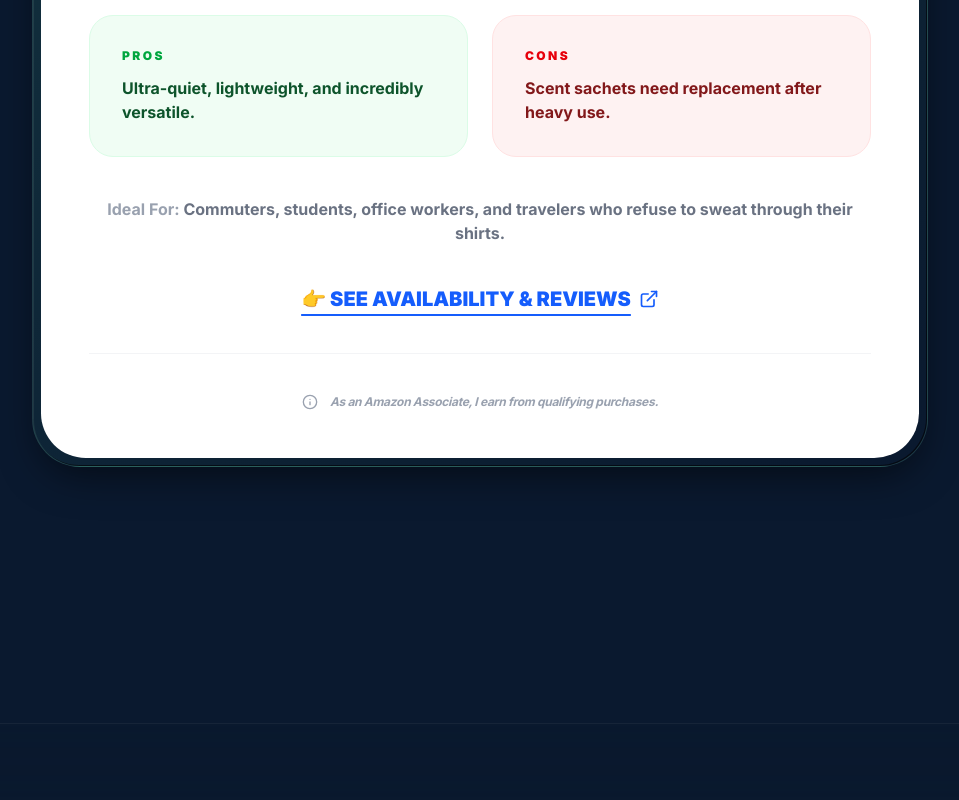
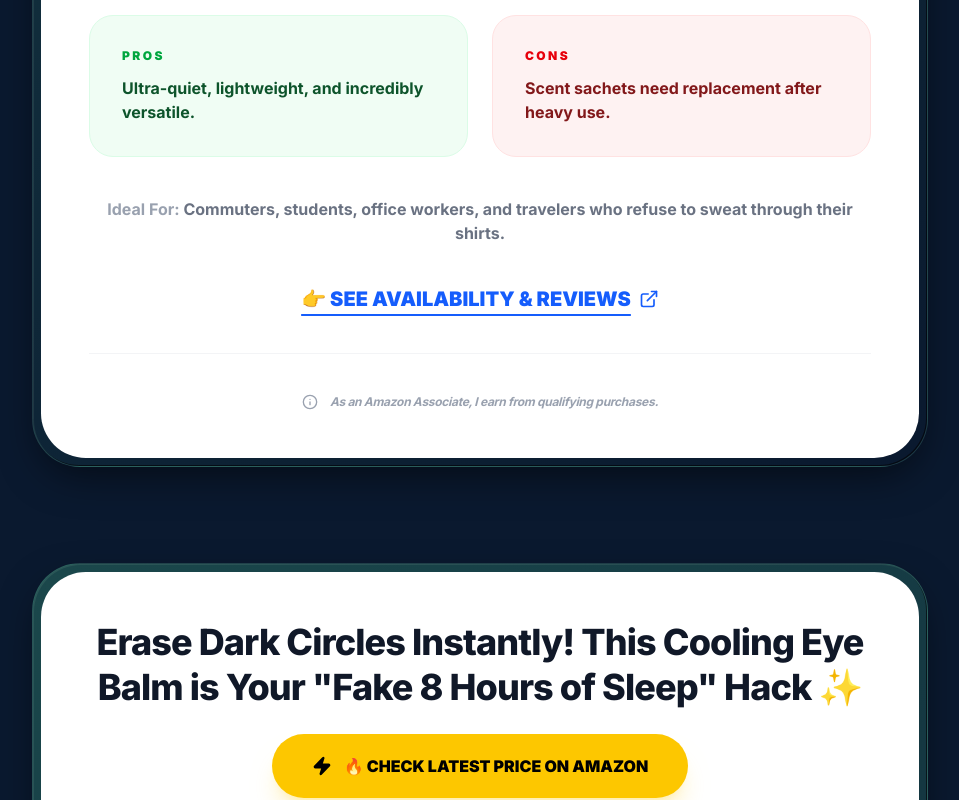
Before and after one commit to saimon919/DigiNepal, a React (Vite) app: page /deals in a window 1280 px wide. Shown: the part 2000-2800 px from the top of the page, without its empty margins (160-1119 px from the left). Built offline with nearby package versions, Linux system fonts and the light colour scheme.

Commit message:
feat: Add TULA Eye Balm affiliate product

```diff
--- a/src/data/affiliateProducts.ts
+++ b/src/data/affiliateProducts.ts
@@ -34,5 +34,25 @@ export const affiliateProducts: AffiliateProduct[] = [
         idealUser: 'Commuters, students, office workers, and travelers who refuse to sweat through their shirts.',
         image: 'https://m.media-amazon.com/images/I/51dr7K2jXfL._AC_SX679_.jpg',
         disclosure: 'As an Amazon Associate, I earn from qualifying purchases.'
+    },
+    {
+        id: 'af-2',
+        slug: 'tula-glow-eye-balm',
+        title: 'TULA Skincare Glow & Get It Eye Balm',
+        headline: 'Erase Dark Circles Instantly! This Cooling Eye Balm is Your "Fake 8 Hours of Sleep" Hack ✨',
+        hook: 'Tired of looking exhausted? This probiotic-powered eye balm instantly cools, hydrates, and brightens your under-eye area, giving you that \'wide awake\' glow in seconds.',
+        affiliateLink: 'https://amzn.to/4n8Tmqn',
+        category: 'Skincare & Beauty',
+        features: [
+            'Probiotic Extracts: Soothes and deeply hydrates the delicate eye area.',
+            'Instant Cooling Effect: Refreshing sensation that immediately depuffs tired eyes.',
+            'Caffeine & Hyaluronic Acid: Firms, tightens, and plumps fine lines for a youthful look.',
+            'On-The-Go Glow: Perfect to apply under or over makeup for midday touch-ups.'
+        ],
+        pros: 'Very refreshing, easy to apply, instant brightening effect.',
+        cons: 'The cooling sensation might be strong for very sensitive skin.',
+        idealUser: 'Busy professionals, parents, and anyone looking for a quick fix for tired, puffy eyes.',
+        image: 'https://images.unsplash.com/photo-1620916566398-39f1143ab7be?w=800&q=80',
+        disclosure: 'As an Amazon Associate, I earn from qualifying purchases.'
     }
 ];
```
